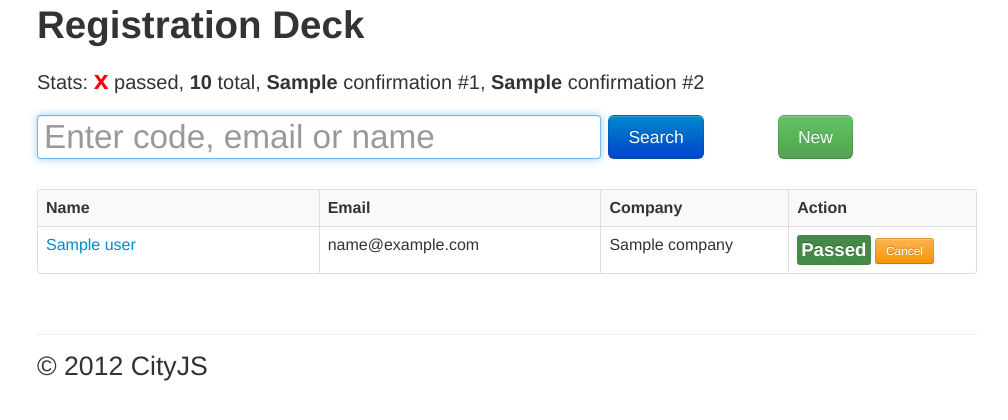
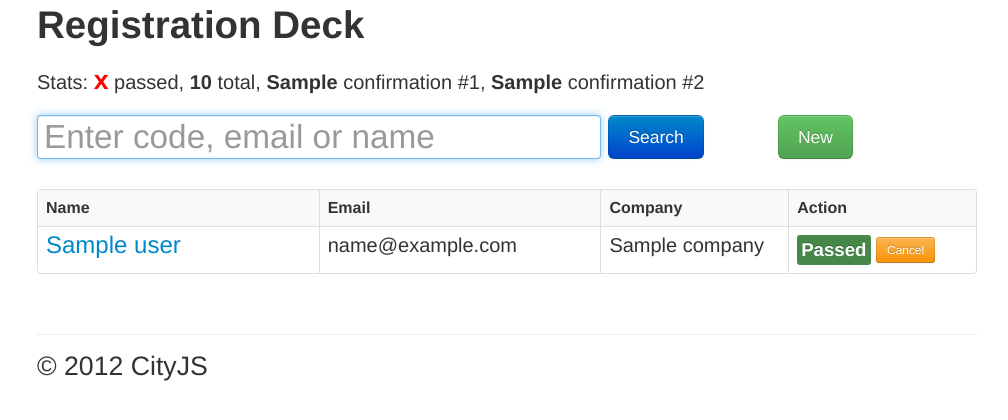
Before and after one commit to blackrabbit99/kievjs, a Flask app: template tools/templates/deck.html in a window 1280 px wide. Shown: the top 420 px of the page, without its empty margins (133-1141 px from the left). Run offline with Flask 2, Linux system fonts and the light colour scheme; the template is opened without the code that fills it: most values are stand-ins (such as "Sample title", 1, 10 or a date in 2020); some libraries are stand-ins or nearby versions.

Commit message:
Updated templates and font sizes

```diff
--- a/tools/static/style.css
+++ b/tools/static/style.css
@@ -53,3 +53,7 @@ h1 {
 .regform textarea {
     width:400px;
 }
+
+.deck-table td {
+    font-size:15pt;
+}
--- a/tools/templates/auth.html
+++ b/tools/templates/auth.html
@@ -4,9 +4,6 @@
 {% block title %}
     Authorization
 {% endblock title %}
-
-
-
 
 
 {% block content %}
--- a/tools/templates/deck.html
+++ b/tools/templates/deck.html
@@ -21,7 +21,7 @@
     <a href="{{ url_for("add_new") }}" class="left-margin btn btn-large btn-primary btn-success">New</a>
 </form>
 {% if users %}
-<table class="table table-striped table-bordered table-hover">
+<table class="table deck-table table-striped table-bordered table-hover">
 <tr>
     <th width="30%">Name</th>
     <th width="30%">Email</th>
@@ -30,15 +30,15 @@
 </tr>
 {% for user in users %}
 <tr>
-    <td><a href="{{ url_for("details", reg_id=user.registrationid) }}">{{ user.name }}</a></td>
+    <td><big><a href="{{ url_for("details", reg_id=user.registrationid) }}">{{ user.name }}</a></big></td>
     <td>{{ user.email }}</td>
     <td>{% if user.company %}{{ user.company }}{% endif %}</td>
     <td>
         {% if user.passed %}
             <span class="label label-success">Passed</span>
-            <a href="{{ url_for("confirm_pass", action="cancel", reg_id=user.registrationid) }}?query={{ query }}" class="btn btn-small btn-warning">Cancel</a>
+            <a href="{{ url_for("confirm_pass", action="cancel", reg_id=user.registrationid) }}?query={{ query }}" class="btn btn-small btn-large btn-warning">Cancel</a>
         {% else %}
-            <a href="{{ url_for("confirm_pass", action="confirm", reg_id=user.registrationid) }}?query={{ query }}" class="btn btn-primary">Confirm</a>
+            <a href="{{ url_for("confirm_pass", action="confirm", reg_id=user.registrationid) }}?query={{ query }}" class="btn btn-primary btn-large">Confirm</a>
         {% endif %}
     </td>
 </tr>
```
